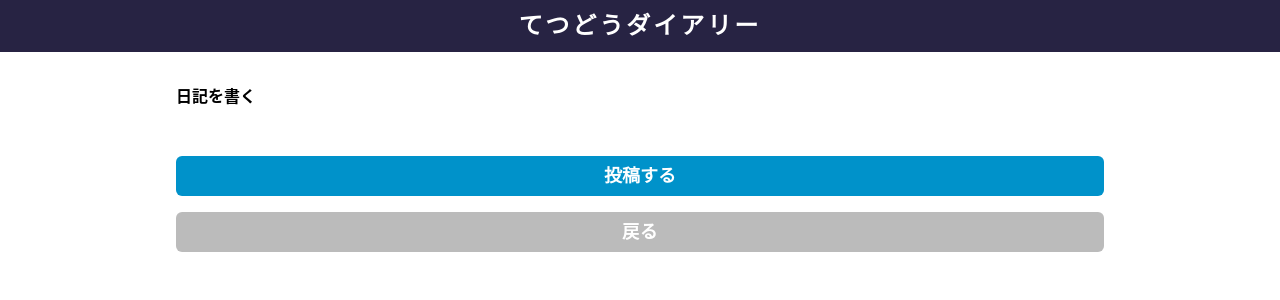
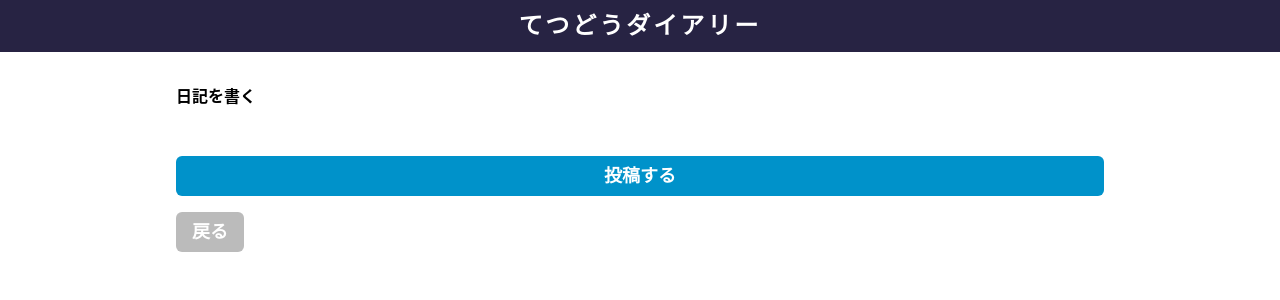
Before and after one commit to yk1979/railway-diary, a Next.js app: page /edit in a window 1280 px wide. Both pictures are taken after a click on the button "確認画面に進む". Shown: the top 300 px of the page. Built offline with nearby package versions, Linux system fonts and the light colour scheme; a web font is replaced by a local one.

Commit message:
試行錯誤

```diff
--- a/src/components/Button/Back.tsx
+++ b/src/components/Button/Back.tsx
@@ -3,7 +3,7 @@ import styled from "styled-components";
 import Color from "../../constants/Color";
 
 // TODO theme provider使えそう
-const Button = styled.a`
+const Button = styled.button`
   display: block;
   height: 40px;
   padding: 0 16px;
@@ -18,16 +18,16 @@ const Button = styled.a`
 `;
 
 type BackProps = {
-  href: string;
   text: string;
+  buttonAction?: any;
 };
 
 type Props = BackProps & {
   className?: string;
 };
 
-const Back = ({ href, text, className }: Props) => (
-  <Button className={className} href={href}>
+const Back = ({ text, className, buttonAction }: Props) => (
+  <Button className={className} onClick={buttonAction}>
     {text}
   </Button>
 );
--- a/src/components/Button/Primary.tsx
+++ b/src/components/Button/Primary.tsx
@@ -16,16 +16,15 @@ const Button = styled.button`
 
 type PrimaryProps = {
   text: string;
+  buttonAction?: any;
 };
 
 type Props = PrimaryProps & {
   className?: string;
-  // TODO 本当にこれでいいのかなあ
-  onClick?: () => void;
 };
 
-const Primary = ({ text, className, onClick }: Props) => (
-  <Button type="button" className={className} onClick={onClick}>
+const Primary = ({ text, className, buttonAction }: Props) => (
+  <Button type="button" className={className} onClick={buttonAction}>
     {text}
   </Button>
 );
--- a/src/components/EditForm.tsx
+++ b/src/components/EditForm.tsx
@@ -37,11 +37,15 @@ const EditForm = ({ className }: Props) => {
           />
           <StyledButton
             text="確認画面に進む"
-            onClick={() => toggleEditorVisibility(false)}
+            buttonAction={() => toggleEditorVisibility(false)}
           />
         </>
       ) : (
-        <Previewer isVisible={!showEditor} text={value} />
+        <Previewer
+          isVisible={!showEditor}
+          text={value}
+          buttonAction={toggleEditorVisibility}
+        />
       )}
     </form>
   );
--- a/src/components/Previewer.tsx
+++ b/src/components/Previewer.tsx
@@ -13,14 +13,15 @@ const BackButton = styled(Button.Back)`
 type PreviewerProps = {
   isVisible: boolean;
   text: string;
+  buttonAction: any;
 };
 
-const Previewer = ({ text }: PreviewerProps) => {
+const Previewer = ({ text, buttonAction }: PreviewerProps) => {
   return (
     <>
       <div>{text}</div>
       <SubmitButton text="投稿する" />
-      <BackButton text="戻る" href="/" />
+      <BackButton text="戻る" buttonAction={buttonAction} />
     </>
   );
 };
--- a/src/constants/Color.ts
+++ b/src/constants/Color.ts
@@ -1,4 +1,7 @@
 const Color = {
+  Primary: {
+    Blue: "#0092ca"
+  },
   Button: {
     Primary: "#0092ca",
     Gray: "#bbb"
```
